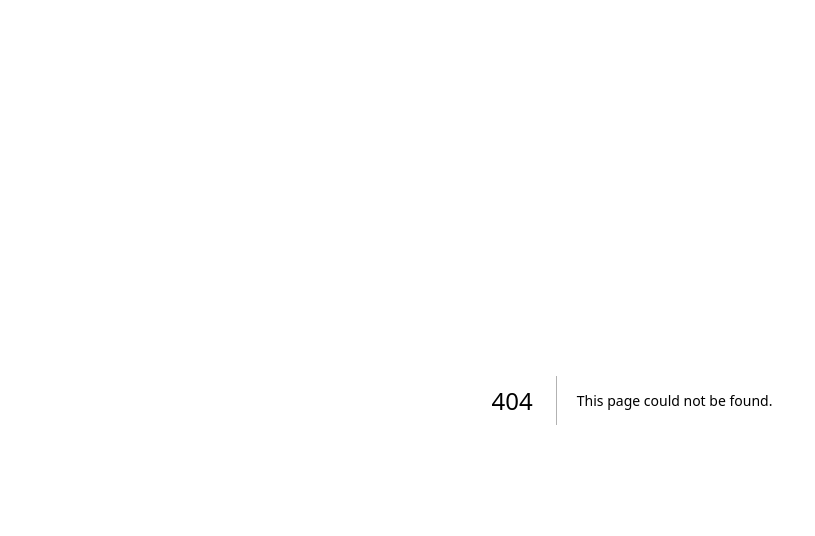
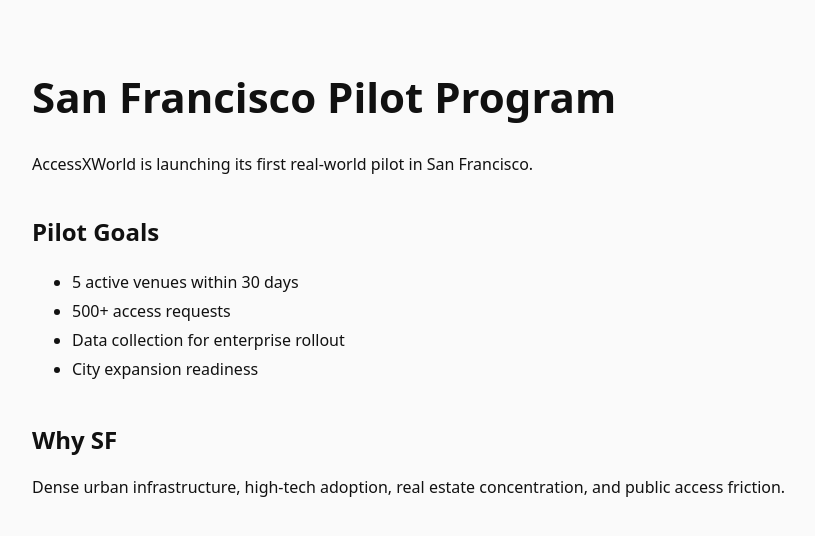
Before and after one commit to M4G3LL4N0/access-layer, a Next.js app: page /sf-pilot in a window 1280 px wide. Before the commit this address had no page. Shown: the top 536 px of the page, without its empty margins (8-823 px from the left). Built offline with nearby package versions, Linux system fonts and the light colour scheme.

Commit message:
Expansion layer 2: multicity, analytics, SF pilot, onboarding, demo

```diff
--- /dev/null
+++ b/src/app/sf-pilot/page.tsx
@@ -0,0 +1,29 @@
+export default function SfPilotPage() {
+  return (
+    <main style={{ padding: 40, fontFamily: "system-ui", maxWidth: 900 }}>
+      <h1 style={{ fontSize: 42, fontWeight: 900 }}>
+        San Francisco Pilot Program
+      </h1>
+
+      <p style={{ marginTop: 20 }}>
+        AccessXWorld is launching its first real-world pilot in San Francisco.
+      </p>
+
+      <h2 style={{ marginTop: 40 }}>Pilot Goals</h2>
+
+      <ul style={{ lineHeight: 1.8 }}>
+        <li>5 active venues within 30 days</li>
+        <li>500+ access requests</li>
+        <li>Data collection for enterprise rollout</li>
+        <li>City expansion readiness</li>
+      </ul>
+
+      <h2 style={{ marginTop: 40 }}>Why SF</h2>
+
+      <p>
+        Dense urban infrastructure, high-tech adoption, real estate
+        concentration, and public access friction.
+      </p>
+    </main>
+  );
+}
```
Also changed, not shown: src/app/onboarding/page.tsx (added, +20 -0 lines), 1 other file (tests, documents, lock files or other folders).
